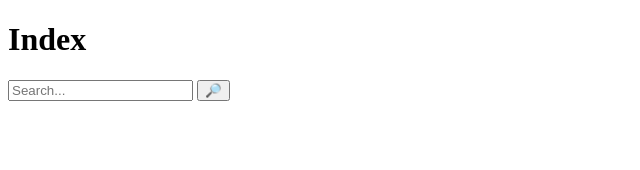
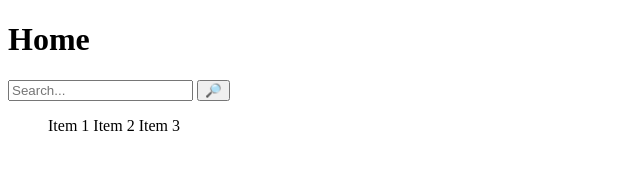
Before and after one commit to pgmgent-atwork-1/2122-colleges, a plain HTML site: page form/index.html in a window 1280 px wide. Shown: the whole page, without its empty margins (0-640 px from the left). Drawn offline with Linux system fonts and the light colour scheme.

Commit message:
✨ Form search

```diff
--- a/form/index.html
+++ b/form/index.html
@@ -5,13 +5,20 @@
     <meta http-equiv="X-UA-Compatible" content="IE=edge">
     <meta name="viewport" content="width=device-width, initial-scale=1.0">
     <title>Index</title>
+    <link rel="stylesheet" href="style.css">
 </head>
 <body>
-    <h1>Index</h1>
+    <h1>Home</h1>
 
-    <form action="search.html">
-        <input type="search" placeholder="Search..." name="query" />
+    <form action="search.html" method="get">
+        <input type="search" placeholder="Search..." name="search" />
         <button type="submit">🔎</button>
     </form>
+
+    <ul>
+        <li>Item 1</li>
+        <li>Item 2</li>
+        <li>Item 3</li>
+    </ul>
 </body>
 </html>
--- /dev/null
+++ b/form/style.css
@@ -0,0 +1,22 @@
+ul li {
+  display: inline-block;
+  position: relative;
+  cursor: pointer;
+}
+
+ul li::after {
+  position: absolute;
+  bottom: -5px;
+  left: 0;
+  width: 0;
+  height: 5px;
+  background: red;
+  content: "";
+  display: block;
+
+  transition: width 0.2s ease-in;
+}
+
+ul li:hover::after {
+  width: 100%;
+}
```
